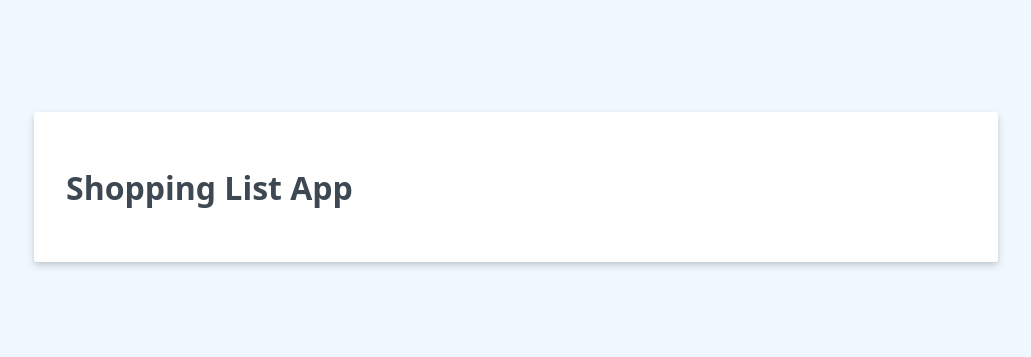
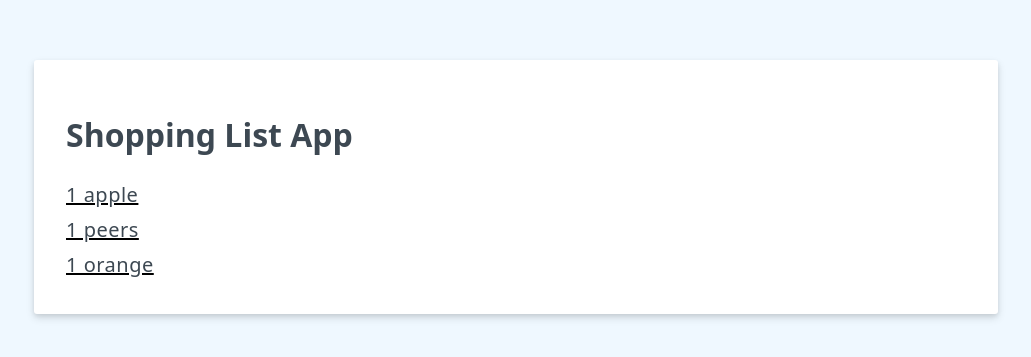
Before and after one commit to alanb4rt/vue-project, a Vue app: page / in a window 1280 px wide. Shown: the part 213-570 px from the top of the page, without its empty margins (124-1155 px from the left). Built offline with nearby package versions, Linux system fonts and the light colour scheme.

Commit message:
add items to the shopping list

```diff
--- a/src/App.vue
+++ b/src/App.vue
@@ -2,8 +2,17 @@
 import { ref } from 'vue'
 
 const header = ref('Shopping List App')
+const items = ref([
+  { id: 1, label: 'apple', count: 1 },
+  { id: 2, label: 'peers', count: 1 },
+  { id: 3, label: 'orange', count: 1 }
+])
 </script>
 
 <template>
   <h1>{{ header }}</h1>
+  <u>
+    <li v-for="item in items" :key="item.id">{{ item.count + ' ' + item.label }}</li>
+    <!-- <li v-for="{ id, label, count } in items" :key="id">{{ count + ' ' + label }}</li> -->
+  </u>
 </template>
```
